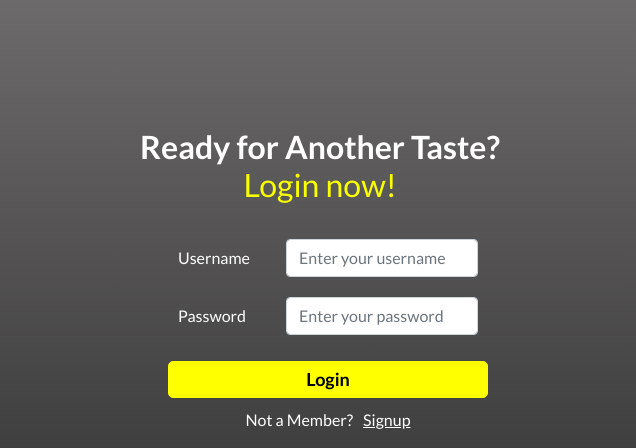
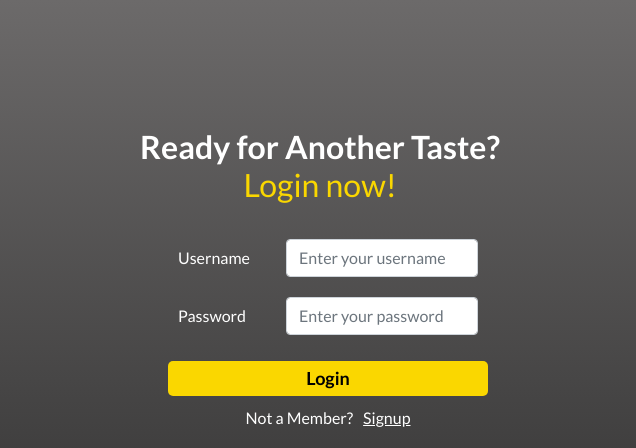
Before and after one commit to KavindhyaNirmani/E-Commerce-Native-Project-A, a plain HTML site: page Frontend/Pages/user_login.html in a window 1280 px wide. Shown: the top 448 px of the page, 644-1280 px from the left. Drawn offline with nearby package versions, Linux system fonts and the light colour scheme.

Commit message:
Changed the button color in login and registration pages

```diff
--- a/Frontend/Assets/Styles/user_login.css
+++ b/Frontend/Assets/Styles/user_login.css
@@ -47,18 +47,24 @@ input:focus{
     border-color: transparent;
 }
 
-.custom-hover{
-    background-color: #FAFF00 !important;
+button{
+    background-color: #FAD700 !important;
+}
+.cus-hover{
+    background-color: #FAD700 !important;
     color: black;
     font-size: 18px;
     padding: 3px;
-}
-.custom-hover:hover{
-    background-color: #9ba49b !important;
-     border: 1px solid #FAFF00 !important;
-     transition: background-color 0.3s, color 0.3s !important;
+    border: none;
+    border-radius:5px ;
+    transition: background-color 0.3s, color 0.3s;
 }
 
+.cus-hover:hover {
+    background-color: #FAFF00 !important;
+    color: black;
+
+}
 p{
     color: white;
     display: flex;
--- a/Frontend/Assets/Styles/user_reg.css
+++ b/Frontend/Assets/Styles/user_reg.css
@@ -66,21 +66,35 @@ p a{
     text-decoration: underline;
     text-decoration-color:  white;
 }
+
+button{
+    background-color: #FAD700 !important;
+}
 .custom-btn{
     background-color: #FAD700 !important;
     color: black;
     font-size: 18px;
     padding: 3px;
+    border: none;
+    border-radius:5px ;
+    transition: background-color 0.3s, color 0.3s;
 }
-.custom-btn:hover{
+
+.custom-btn:hover {
     background-color: #FAFF00 !important;
-     border: 1px solid #FAFF00 !important;
-     transition: background-color 0.3s, color 0.3s !important;
+    color: black;
+
 }
+p a{
+    padding-left: 10px;
+    color: white;
+    text-decoration: underline;
+    text-decoration-color:  white;
+}
+
 p a:hover{
     color:#FAFF00;
 }
-
 .custom-padding{
     padding: 10px !important;
 }
--- a/Frontend/Pages/user_login.html
+++ b/Frontend/Pages/user_login.html
@@ -38,7 +38,7 @@
 
                   <img src="../Assets/Images/Logo_icon.png" class="d-md-none d-sm-none d-xs-block" style="width: 100px; ">
                     <p class="h2 fw-bold mb-0 text-white p-custom" style="font-family:'lato',sans-serif; ">Ready for Another Taste?</p>
-                    <h2 class="pb-3" style="color:#FAFF00;  ">Login now!</h2>
+                    <h2 class="pb-3" style="color:#FAD700;  ">Login now!</h2>
 
                 </div>
 
@@ -69,7 +69,7 @@
 
 
 
-                      <button type="submit" class="btn mt-3 w-100 fw-bold custom-hover p-1" >Login</button>
+                      <button type="submit" class="mt-3 w-100 fw-bold cus-hover p-1 " >Login</button>
 
                       <p>Not a Member?
                         <a href="../Pages/user_reg.html" > Signup </a>
```
Also changed, not shown: Frontend/Pages/user_reg.html (+1 -1 lines).
